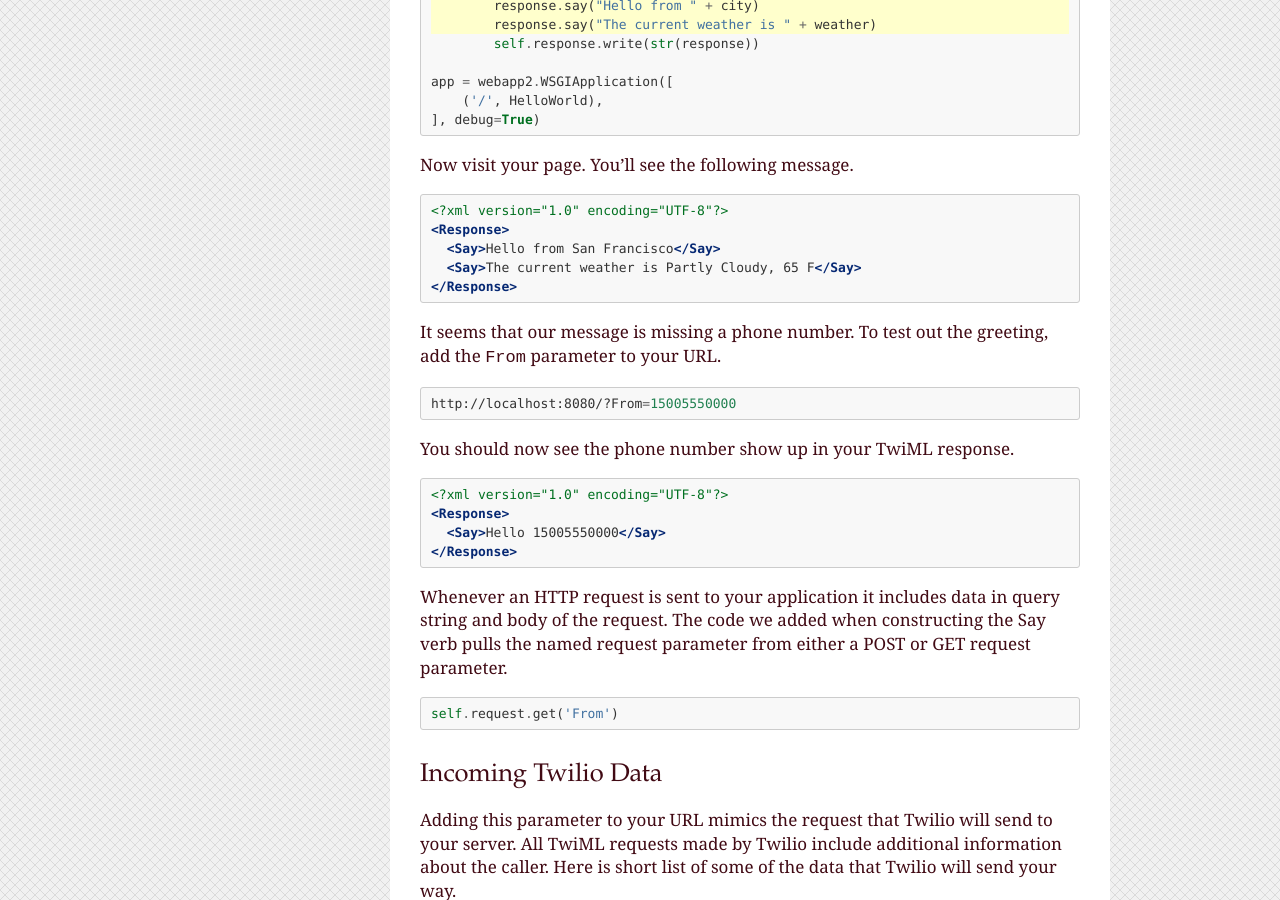
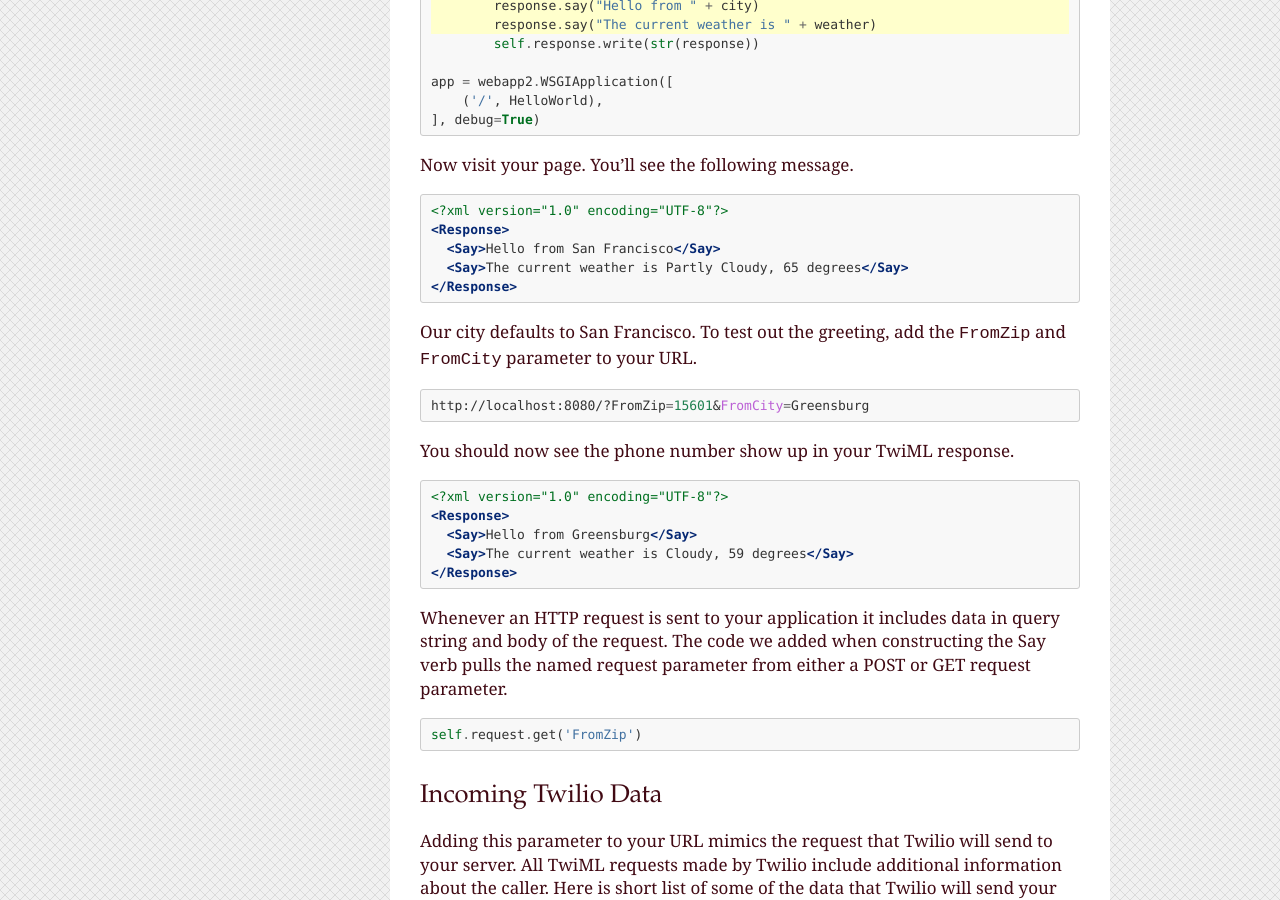
Before and after one commit to twilio/workshop, a Sphinx documentation site: the page built from docs/dynamic_apps.rst, in a window 1280 px wide and 900 px high, scrolled down 3530 px. Built offline with Sphinx 7.4.7, drawn with Linux system fonts in a browser that asks for light colours.

Commit message:
Add weather

```diff
--- a/app.yaml
+++ b/app.yaml
@@ -6,7 +6,7 @@ threadsafe: true
 
 handlers:
 - url: /.*
-  script: main_other.app
+  script: main.app
 
 - url: /favicon\.ico
   static_files: favicon.ico
--- a/docs/dynamic_apps.rst
+++ b/docs/dynamic_apps.rst
@@ -202,25 +202,26 @@ Now visit your page. You'll see the following message.
     <?xml version="1.0" encoding="UTF-8"?>
     <Response>
       <Say>Hello from San Francisco</Say>
-      <Say>The current weather is Partly Cloudy, 65 F</Say>
+      <Say>The current weather is Partly Cloudy, 65 degrees</Say>
     </Response>
 
 
-It seems that our message is missing a phone number. To test out the greeting,
-add the ``From`` parameter to your URL.
+Our city defaults to San Francisco. To test out the greeting, add the
+``FromZip`` and ``FromCity`` parameter to your URL.
 
 .. code-block:: bash
 
-    http://localhost:8080/?From=15005550000
+    http://localhost:8080/?FromZip=15601&FromCity=Greensburg
 
 You should now see the phone number show up in your TwiML response.
 
 .. code-block:: xml
 
-    <?xml version="1.0" encoding="UTF-8"?>
-    <Response>
-      <Say>Hello 15005550000</Say>
-    </Response>
+   <?xml version="1.0" encoding="UTF-8"?>
+   <Response>
+     <Say>Hello from Greensburg</Say>
+     <Say>The current weather is Cloudy, 59 degrees</Say>
+   </Response>
 
 Whenever an HTTP request is sent to your application it includes data in query
 string and body of the request. The code we added when constructing the Say
@@ -229,7 +230,7 @@ parameter.
 
 .. code-block:: python
 
-   self.request.get('From')
+   self.request.get('FromZip')
 
 Incoming Twilio Data
 ~~~~~~~~~~~~~~~~~~~~
```
Also changed, not shown: docs/setup.rst (+11 -2 lines).
